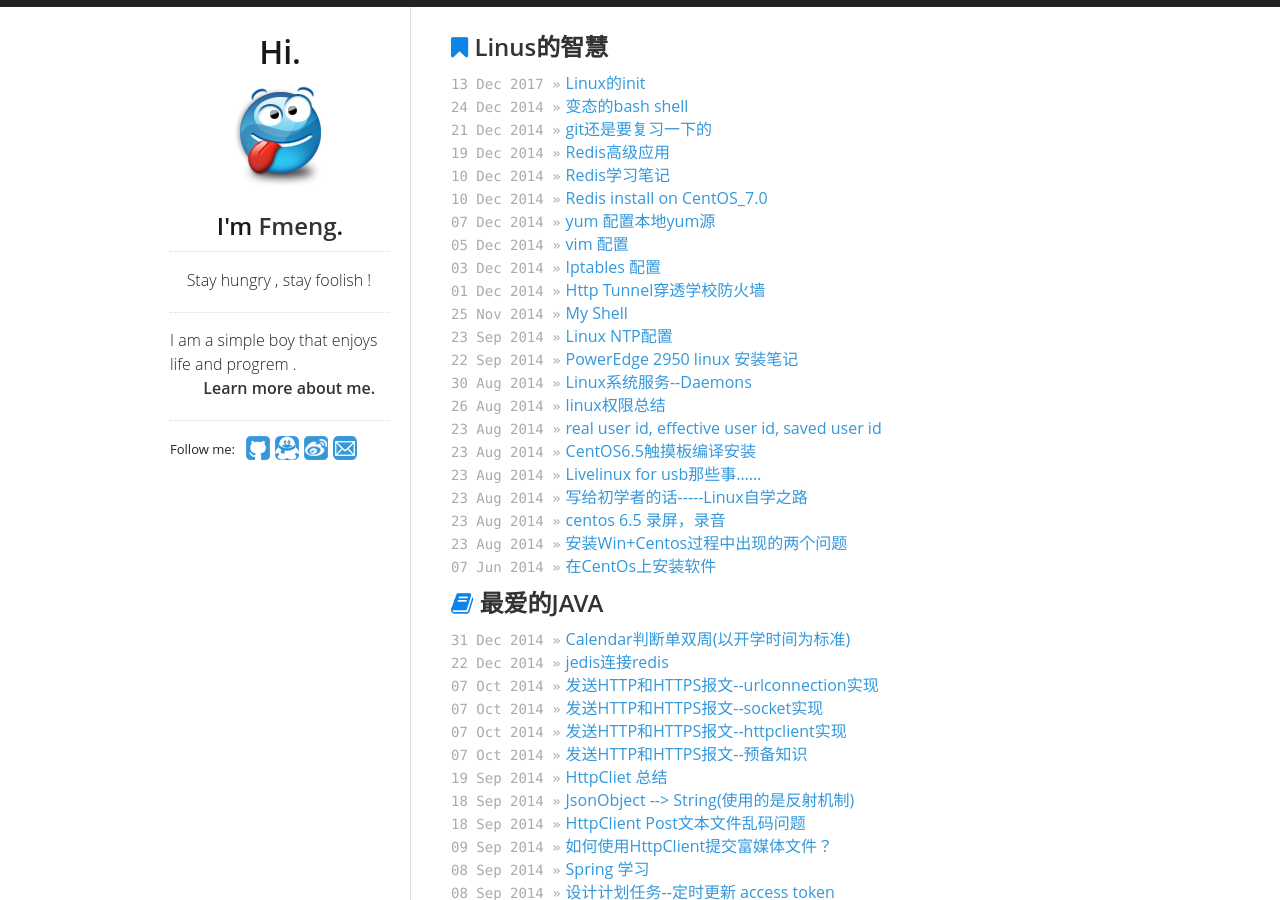
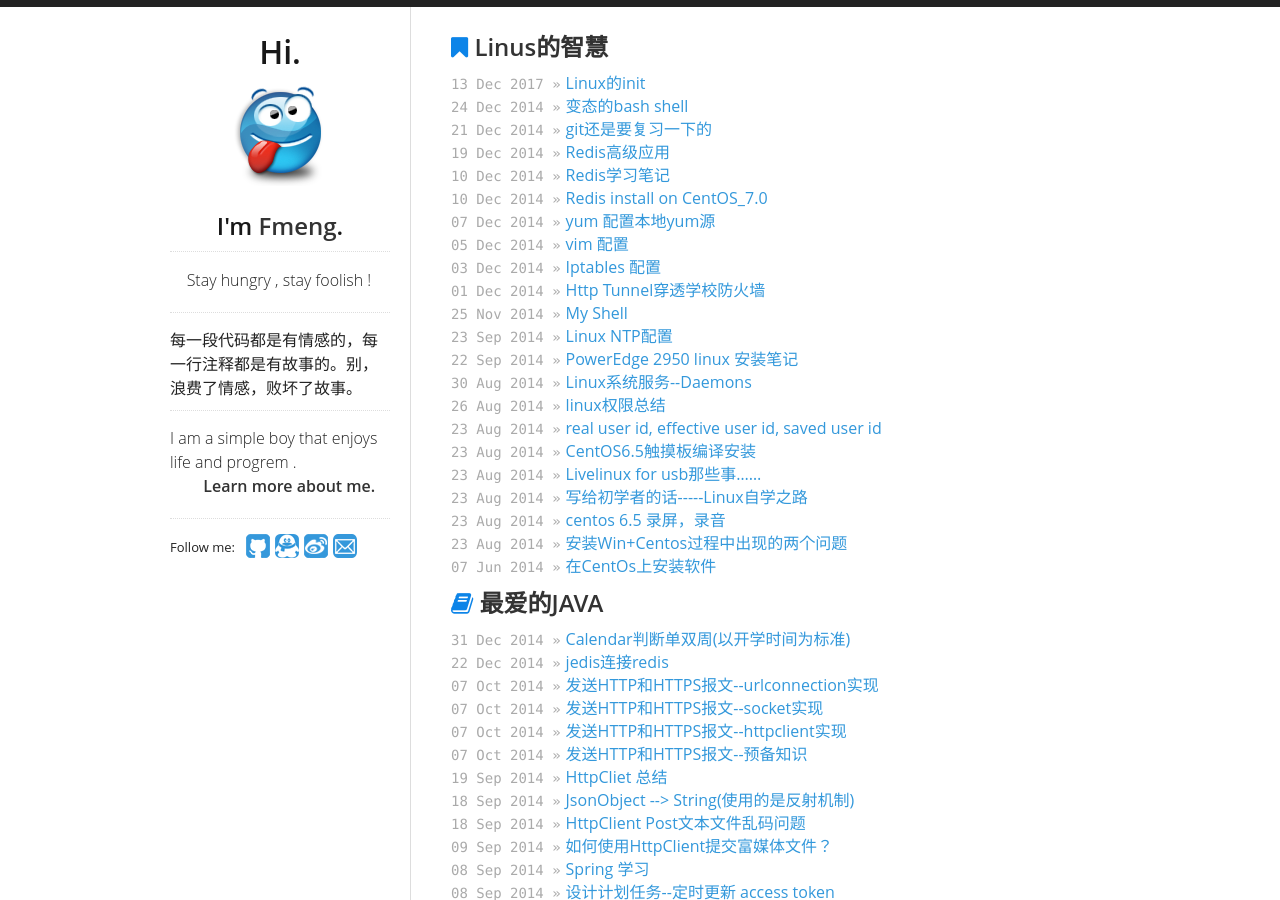
Before and after one commit to fmeng/fmeng.github.io, a Jekyll site: the page built from index.html, in a window 1280 px wide and 900 px high. Built offline with Jekyll 4.4.1, drawn with Linux system fonts in a browser that asks for light colours; Markdown is read by kramdown in place of the engine named in the settings; comment, search, counter and statistics services are not loaded.

Commit message:
修改主页

```diff
--- a/_includes/sidebar.html
+++ b/_includes/sidebar.html
@@ -7,6 +7,8 @@
   <hr/>
   <ul>
           <p>&nbsp;&nbsp;&nbsp;&nbsp;Stay hungry , stay foolish !</p>
+  <hr/>
+  每一段代码都是有情感的，每一行注释都是有故事的。别，浪费了情感，败坏了故事。
   <hr/>
   <p>
           I am a simple boy that enjoys life and progrem .<br/>
```
